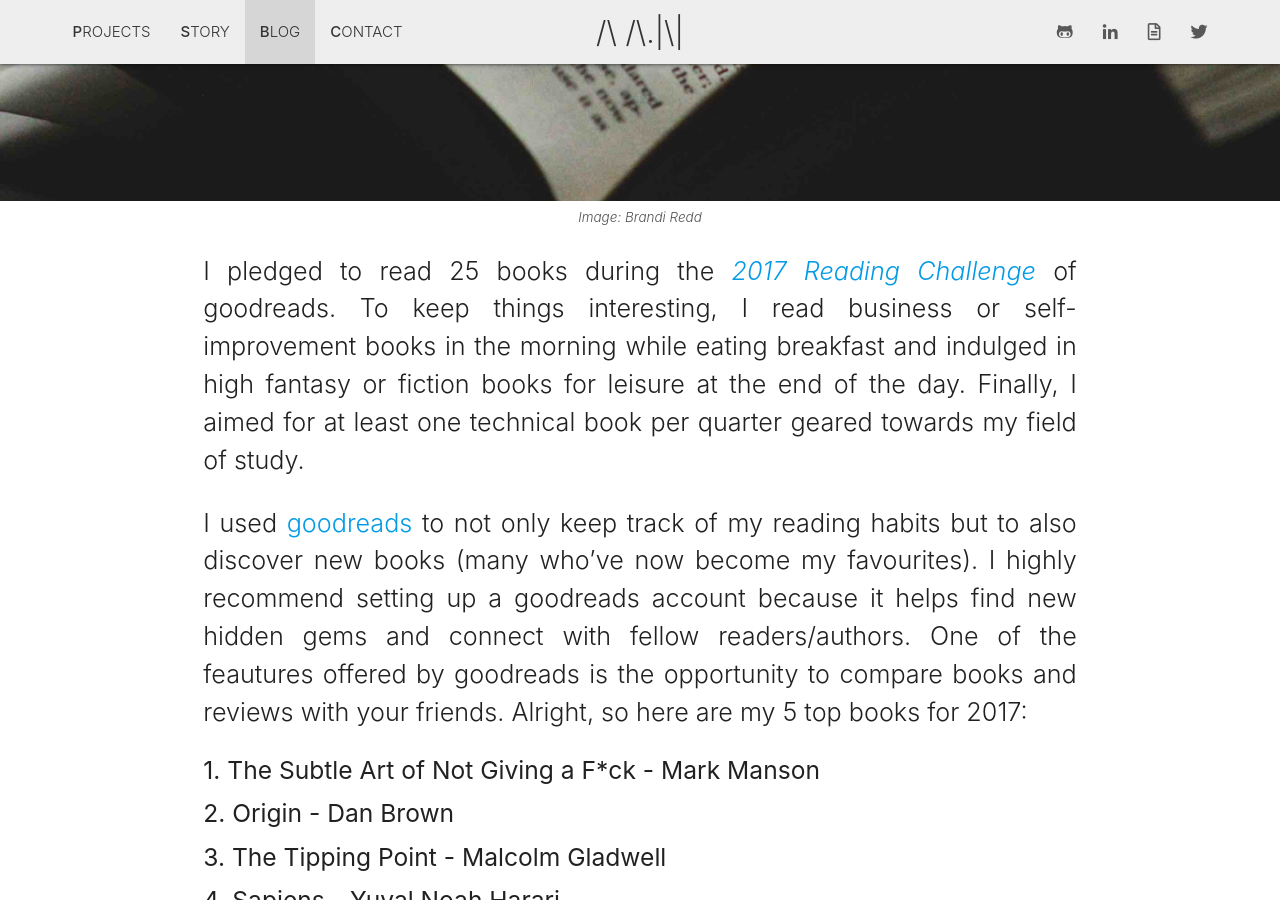
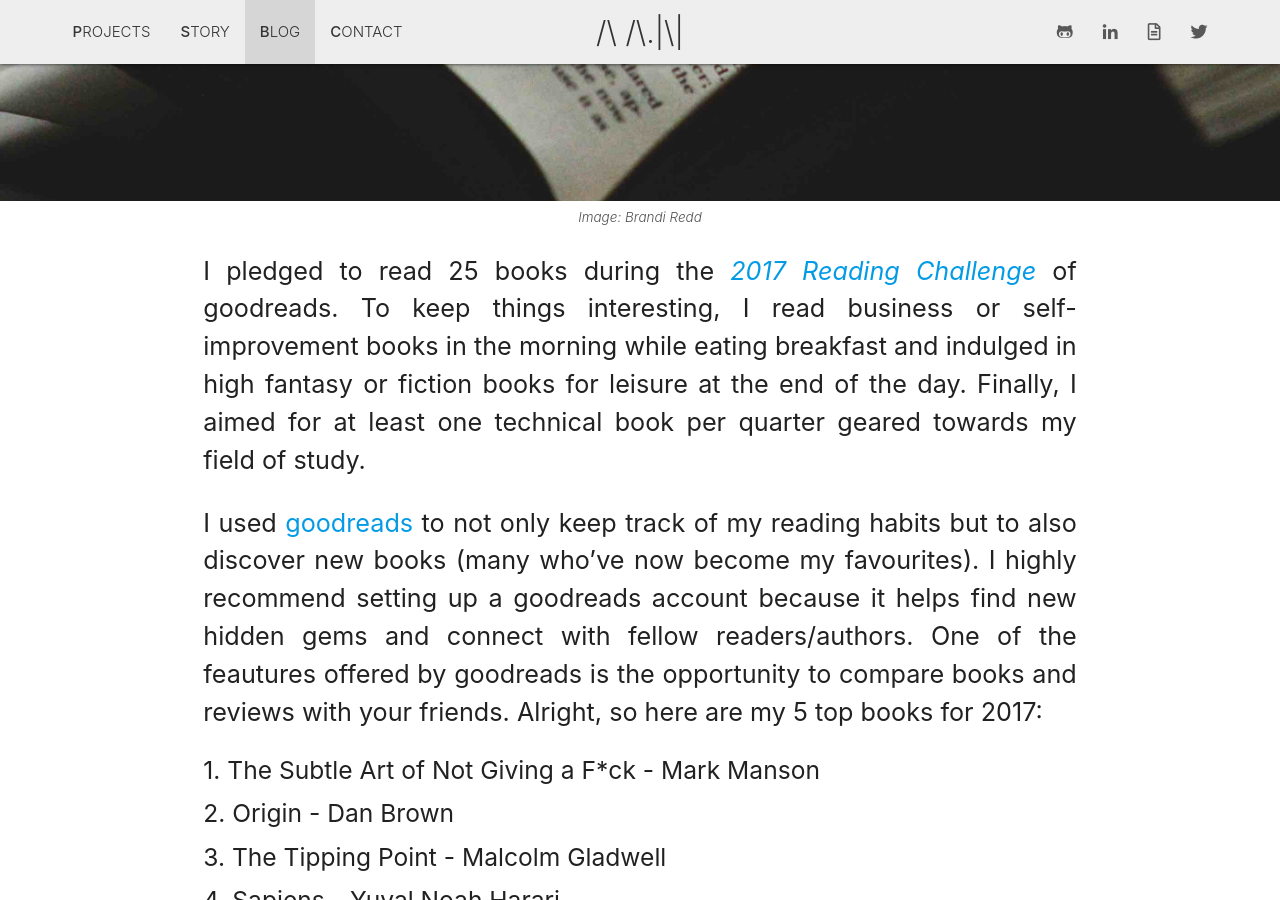
Before and after one commit to anthonyanader/personalBlog, a Jekyll site: the page built from _posts/2018-01-02-top-five-books-2017.md, in a window 1280 px wide and 900 px high, scrolled down 837 px. Built offline with Jekyll 4.4.1, drawn with Linux system fonts in a browser that asks for light colours; comment, search, counter and statistics services are not loaded.

Commit message:
I want to test new fonts and layout design that works well on desktop and mobile for the blog reads

```diff
--- a/assets/css/main.css
+++ b/assets/css/main.css
@@ -154,6 +154,13 @@
     opacity: 0.6;
 }
 
+.flow-text {
+    font-weight: 400;
+}
+.flow-text blockquote {
+    font-weight: 300;
+}
+
 /***********************
     CONTACT FORM
 ***********************/
```
